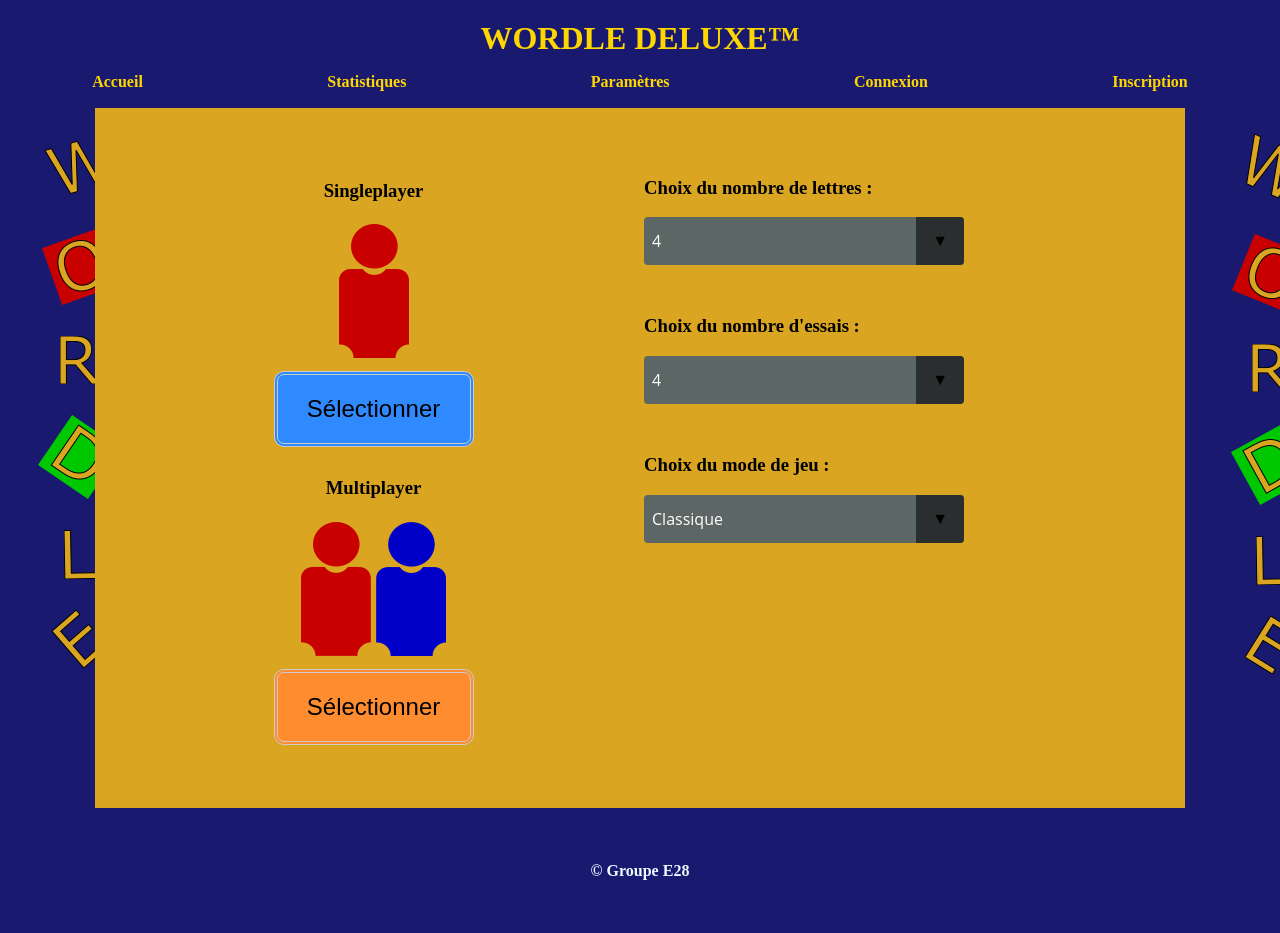
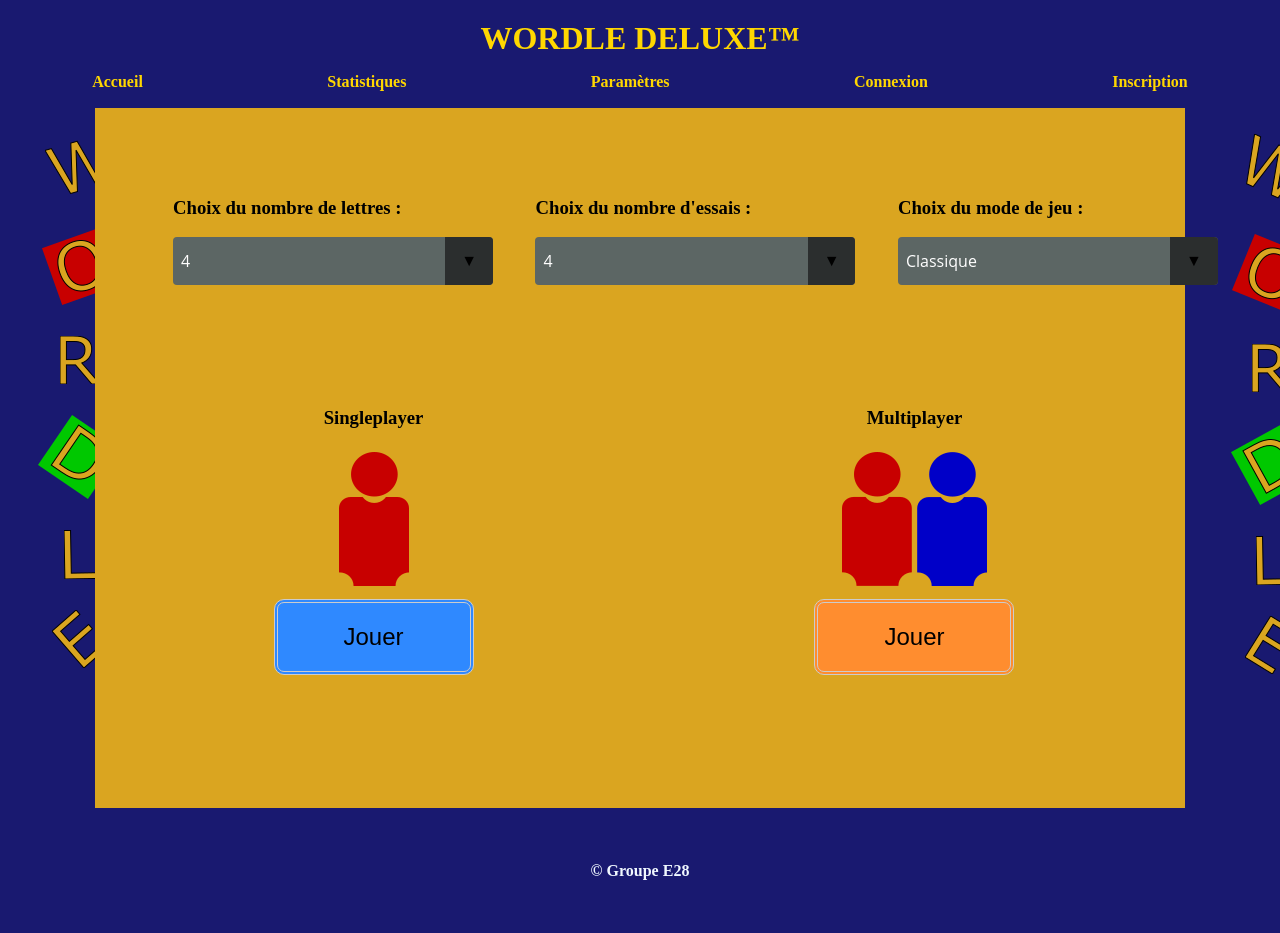
Before and after one commit to adrienchristiaen/WordleSolveurWeb, a Flask app: page /parametres in a window 1280 px wide. Run offline with Flask 2, Linux system fonts and the light colour scheme.

Commit message:
Restructuration page parametres

```diff
--- a/web/static/parametres.css
+++ b/web/static/parametres.css
@@ -111,82 +111,38 @@ header
 {
     width:84%;
     margin-right: -8px;
+}
+
+/*=======================Barres_défilantes=================*/
+.choix
+{
+    width:100%;
+    margin-top: 50px;
+    margin-left: 70px;
     display:flex;
     align-items: flex-start;
     justify-content: space-between;
 }
-
-.nombre_joueur
-{
-    width:50%;
-    text-align: center;
-    margin-top: 50px;
-}
-table
-{
-    margin: auto;
-}
-
-.solo
-{
-    width: 100%;
-
-}
-
-.boutton_solo
-{
-    display: inline-block;
-    background-color: rgb(47, 137, 255);
-    border-radius: 10px;
-    border: 4px double #cccccc;
-    font-size: 1.5rem;
-    padding: 20px;
-    width: 200px;
-    cursor: pointer;
-    margin: 5px;
-}
-
-.multi
-{
-    width: 100%;
-}
-
-.boutton_multi
-{
-    display: inline-block;
-    background-color: rgb(255, 141, 47);
-    border-radius: 10px;
-    border: 4px double #cccccc;
-    font-size: 1.5rem;
-    padding: 20px;
-    width: 200px;
-    cursor: pointer;
-    margin: 5px;
-}
-
-
-.choix
-{
-    width:50%;
-    margin-top: 50px;
-}
 .choix_nblettres
 {
-    width:100%;
+    width:33%;
+    margin-top: 20px;
 }
 
 .choix_nbessais
 {
-    width:100%;
-    margin-top: 50px;
+    width:33%;
+    margin-top: 20px;
 }
 
 .choix_mode_jeu
 {
-    width:100%;
-    margin-top: 50px;
+    width:33%;
+    margin-top: 20px;
 }
 
+
+/*===================Style_de_la_barre==================*/
 select {
     -webkit-appearance:none;
     -moz-appearance:none;
@@ -231,6 +187,80 @@ select {
  .select:hover::after {
     color: #23b499;
  }
+/*=========================================================*/
+
+/*=========================================================*/
+
+
+
+
+
+/*========================Mode_de_jeu======================*/
+ .nombre_joueur
+{
+    width:100%;
+    text-align: center;
+    margin-top: 100px;
+    display:flex;
+    align-items: flex-start;
+    justify-content: space-between;
+}
+
+
+/*=======Permet_de_centrer_les_élements_d'une_table=======*/
+table
+{
+    margin: auto;
+}
+/*=========================================================*/
+
+
+.solo
+{
+    width: 50%;
+
+}
+
+.boutton_solo
+{
+    display: inline-block;
+    background-color: rgb(47, 137, 255);
+    border-radius: 10px;
+    border: 4px double #cccccc;
+    font-size: 1.5rem;
+    padding: 20px;
+    width: 200px;
+    cursor: pointer;
+    margin: 5px;
+}
+
+.multi
+{
+    width: 50%;
+}
+
+.boutton_multi
+{
+    display: inline-block;
+    background-color: rgb(255, 141, 47);
+    border-radius: 10px;
+    border: 4px double #cccccc;
+    font-size: 1.5rem;
+    padding: 20px;
+    width: 200px;
+    cursor: pointer;
+    margin: 5px;
+}
+
+
+/*=========================================================*/
+
+
+
+
+
+
+
 /*========================Bandeau_inf======================*/
 
 footer
--- a/web/templates/parametres.html
+++ b/web/templates/parametres.html
@@ -3,8 +3,8 @@
     <link rel="stylesheet" href="../static/parametres.css"/>
 {% endblock %}
 
-
 {% block body %}
+<body>
     <div class="corps">
         <div class="barre_gauche">
             <table class = "deco_barres">
@@ -17,22 +17,6 @@
             </table>
         </div>
         <div class = "corps_sans_barres">
-            <div class ="nombre_joueur">
-                <div class ="solo">
-                    <table>
-                        <tr><td><h3>Singleplayer</h3></td></tr>
-                        <tr><td><img src="../static/solo.png"></td></tr>
-                        <tr><td><button class ="boutton_solo">Sélectionner</button></td></tr>
-                    </table>
-                </div>
-                <div class ="multi">
-                    <table>
-                        <tr><td><h3>Multiplayer</h3></td></tr>
-                        <tr><td><img src="../static/multi.png"></td></tr>
-                        <tr><td><button class ="boutton_multi">Sélectionner</button></td></tr>
-                    </table>
-                </div>
-            </div>
             <div class ="choix">
                 <div class = "choix_nblettres">
                     <h3>Choix du nombre de lettres  :</h3>
@@ -69,6 +53,22 @@
                     </div>
                 </div>
             </div>
+            <div class ="nombre_joueur">
+                <div class ="solo">
+                    <table>
+                        <tr><td><h3>Singleplayer</h3></td></tr>
+                        <tr><td><img src="../static/solo.png"></td></tr>
+                        <tr><td><button class ="boutton_solo">Jouer</button></td></tr>
+                    </table>
+                </div>
+                <div class ="multi">
+                    <table>
+                        <tr><td><h3>Multiplayer</h3></td></tr>
+                        <tr><td><img src="../static/multi.png"></td></tr>
+                        <tr><td><button class ="boutton_multi">Jouer</button></td></tr>
+                    </table>
+                </div>
+            </div>
         </div>
         <div class="barre_droite">
             <table class = "deco_barres">
```
